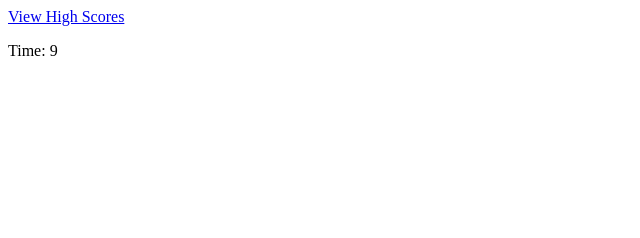
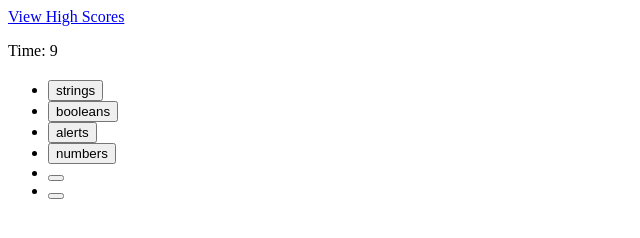
Before and after one commit to leonhsu95/js-code-quiz, a plain HTML site: page index.html in a window 1280 px wide. Both pictures are taken after a click on the button "Start Quiz". Shown: the whole page, without its empty margins (0-640 px from the left). Drawn offline with Linux system fonts and the light colour scheme.

Commit message:
Creating Question and button choices

```diff
--- /dev/null
+++ b/assets/js/questions.js
@@ -0,0 +1,39 @@
+// QUESTIONS
+var sample = [
+    {
+        title: "Commonly used data types DO NOT include:",
+        choices: ["strings", "booleans", "alerts", "numbers"],
+        answer: "alerts"
+    },
+
+    {
+       title: "How do you create a new line within a string?",
+       choices: ["\\*", "\\n", "\\b", "\\l"],
+       answer: "parenthesis"
+    },
+
+    {
+        title: "Which of these is used to contain an array?",
+        choices: ["[]", "()", "{}", "<>"],
+        answer: "[]"
+    },
+
+    {
+       title: "What is NULL in JavaScript?",
+       choices: ["Undeclared value", "Undefined Value", "NaN", "No Value"],
+       answer: "No value"
+    },
+
+    {
+       title: "Which of these deletes data within an array?",
+       choices: ["pop()", "remove()", "delete()", "shift()"],
+       answer: "alerts"
+    },
+
+    {
+       title: "What can be expected from a === b?",
+       choices: ["The values of a and b are the same", "The datatype of a and b are the same", "Both value and datatypes of of a and b are the same", "a is declared to be equal to b"],
+       answer: "Both value and datatypes of of a and b are the same"
+    },
+
+   ];
--- a/assets/js/script.js
+++ b/assets/js/script.js
@@ -3,52 +3,41 @@ var timeLeft = 10+1;
 var score = parseInt(timeLeft);
 var startButton = document.querySelector("#start-button");
 var homeScreen = document.querySelector("#home-screen");
+var body = document.body;
+var quizContent = document.createElement("div");
+var questionTitle = document.createElement("h2");
+var questionChoices = document.createElement("ul");
+questionTitle.setAttribute("class","questions-title");
+questionChoices.setAttribute("class","questions-choices");
 
-
-// QUESTIONS
-var questions = [
- {
-     title: "Commonly used data types DO NOT include:",
-     choices: ["strings", "booleans", "alerts", "numbers"],
-     answer: "alerts"
- },
-
- {
-    title: "How do you create a new line within a string?",
-    choices: ["\\*", "\\n", "\\b", "\\l"],
-    answer: "parenthesis"
- },
-
- {
-     title: "Which of these is used to contain an array?",
-     choices: ["[]", "()", "{}", "<>"],
-     answer: "[]"
- },
-
- {
-    title: "What is NULL in JavaScript?",
-    choices: ["Undeclared value", "Undefined Value", "NaN", "No Value"],
-    answer: "No value"
- },
-
- {
-    title: "Which of these deletes data within an array?",
-    choices: ["pop()", "remove()", "delete()", "shift()"],
-    answer: "alerts"
- },
-
- {
-    title: "What can be expected from a === b?",
-    choices: ["The values of a and b are the same", "The datatype of a and b are the same", "Both value and datatypes of of a and b are the same", "a is declared to be equal to b"],
-    answer: "Both value and datatypes of of a and b are the same"
- },
-
-];
-
+console.log();
 
 function startQuiz(){
 
+   var index=0
+
    homeScreen.innerHTML= "";
+   body.appendChild(quizContent);
+   quizContent.appendChild(questionTitle);
+   quizContent.appendChild(questionChoices);
+
+   for (let i = 0; i < sample.length; i++) {
+
+
+      var choiceList = document.createElement("li");
+      var choiceButton = document.createElement("button");
+      choiceButton.setAttribute("class", "choice-option");
+
+      choiceButton.textContent= sample[index].choices[i];
+      console.log(sample[0].choices[i]);
+
+      choiceList.appendChild(choiceButton);
+      questionChoices.appendChild(choiceList);
+
+
+   }
+
+
 
 
 }
@@ -60,7 +49,7 @@ function timer() {
       timeLeft--;
       document.querySelector("#seconds").textContent=timeLeft;
 
-      if(timeLeft === 0){
+      if(timeLeft <= 0){
          clearInterval(timerInterval);
 
       }
--- a/index.html
+++ b/index.html
@@ -13,8 +13,7 @@
        <p id="time">Time: <span id="seconds"></span> </p>
     </header>
 
-    <main>
-        <div id="home-screen">
+    <div id="home-screen">
         <h1>Coding Quiz Challenge</h1>
         <p>
             Try to answer these JS Questions as fast as you can. <br>
@@ -22,15 +21,9 @@
             Be mindful that you will be penalised for each incorrect answer by 15 seconds.
         </p>
         <button id="start-button">Start Quiz</button>
-        </div>
+    </div>
 
-        <div id="quiz-content">
-
-        </div>
-
-
-    </main>
-
+<script src="assets/js/questions.js"></script>
 <script src="assets/js/script.js"></script>
 </body>
 </html>
```
